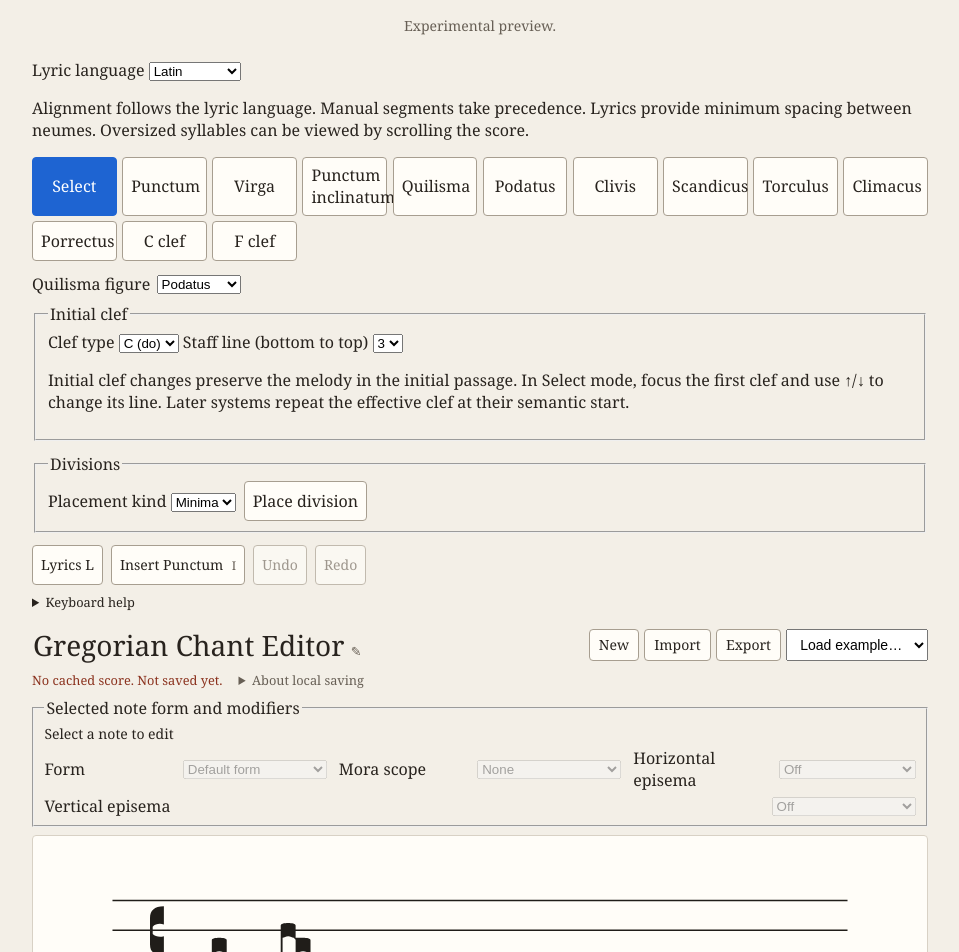
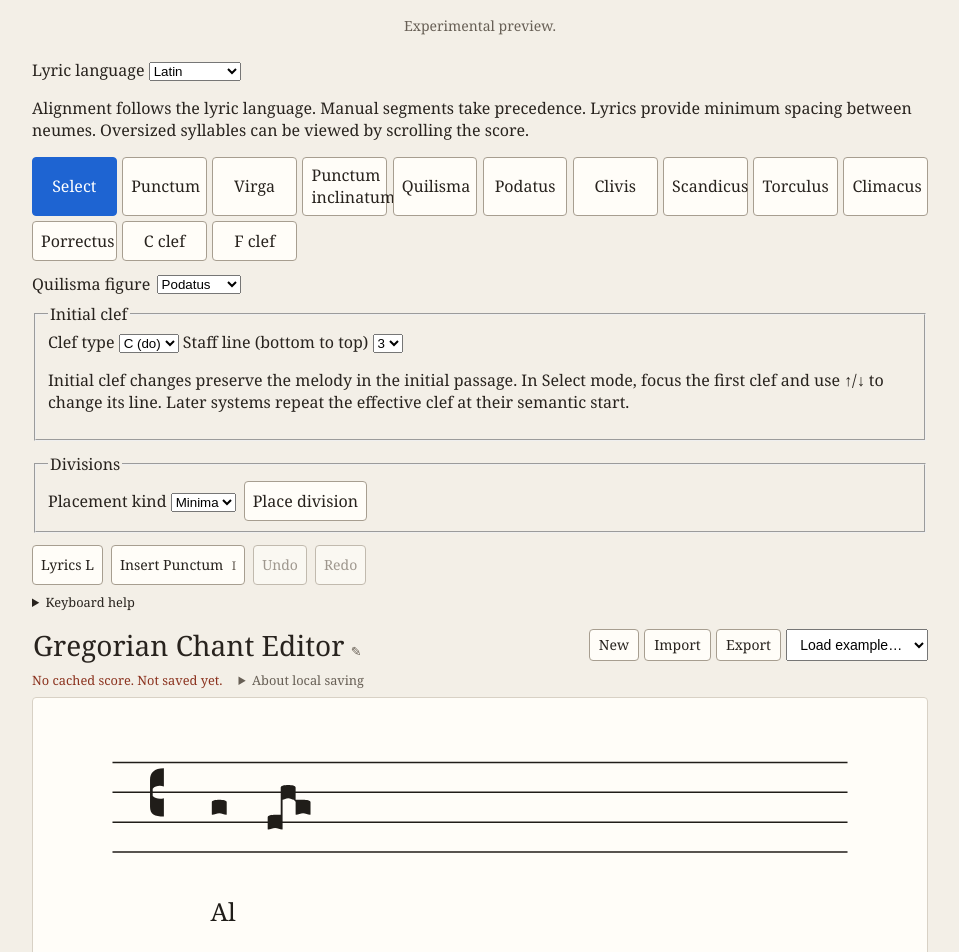
Before and after one commit to OceanOSdev/gregorian-chant-editor, a React (Vite) app: page / in a window 1280 px wide. Shown: the top 952 px of the page, without its empty margins (160-1119 px from the left). Built offline with nearby package versions, Linux system fonts and the light colour scheme.

Commit message:
refactor: consolidate selected-note property editing

```diff
--- a/src/App.css
+++ b/src/App.css
@@ -500,36 +500,6 @@ kbd {
   font-size: 0.875rem;
 }
 
-.note-modifiers {
-  min-width: 0;
-  margin: 0 0 0.5rem;
-  padding: 0.35rem 0.65rem 0.5rem;
-}
-.note-modifiers__target {
-  white-space: nowrap;
-  overflow: hidden;
-  text-overflow: ellipsis;
-  margin: 0 0 0.25rem;
-  font-size: 0.875rem;
-}
-.note-modifiers__controls {
-  display: flex;
-  flex-wrap: wrap;
-  gap: 0.25rem 0.75rem;
-}
-.note-modifiers__controls label {
-  display: flex;
-  flex: 1 1 17rem;
-  min-width: 0;
-  align-items: center;
-  justify-content: space-between;
-  gap: 0.25rem;
-}
-.note-modifiers__controls select {
-  width: 9rem;
-  min-width: 0;
-}
-
 .quilisma-figure {
   display: flex;
   flex-wrap: wrap;
--- a/src/editor/components/ChantEditor.tsx
+++ b/src/editor/components/ChantEditor.tsx
@@ -2,14 +2,10 @@ import {
   NoteContextToolbar,
   type NoteContextToolbarHandle,
 } from './NoteContextToolbar';
-import {
-  allowedNoteForms,
-  isNoteForm,
-  noteFormLabels,
-} from '../domain/note-forms';
+import { noteFormLabels } from '../domain/note-forms';
 import { updateNoteForm } from '../commands/update-note-form';
 import { entryAppearance, toolNoteForm } from '../state/editor-tool';
-import { getMoraScope, moraChoices, type MoraScope } from '../domain/mora';
+import type { MoraScope } from '../domain/mora';
 import {
   updateMoraScope,
   updateNoteModifiers,
@@ -29,7 +25,7 @@ import { isPlacementTool } from '../state/editor-tool';
 import { buildDivisionGeometry } from '../layout/division-geometry';
 import { resolveScoreSlot } from '../interaction/resolve-score-slot';
 import { isDivisionKind } from '../domain/divisions';
-import type { DivisionKind } from '../domain/chant-document';
+import type { DivisionKind, NoteForm } from '../domain/chant-document';
 import { useLyricMeasurement } from '../rendering/use-lyric-measurement';
 import {
   updateLyricLanguage,
@@ -176,6 +172,13 @@ export function ChantEditor({ document: initialDocument }: ChantEditorProps) {
     !session.lyricMove &&
     !session.clefTransaction,
   );
+  function changeNoteForm(form: NoteForm | undefined) {
+    if (!selectedNote) return;
+    dispatch({
+      type: 'engraving-edit',
+      edit: (document) => updateNoteForm(document, selectedNote.id, form),
+    });
+  }
   function changeMoraScope(scope: MoraScope) {
     if (!selectedNoteLocation) return;
     dispatch({
@@ -1019,128 +1022,6 @@ export function ChantEditor({ document: initialDocument }: ChantEditorProps) {
         recoverySource={persistence.recoverySource}
       />
       <ClefChangeControls session={session} dispatch={dispatch} />
-      <fieldset
-        className="note-modifiers"
-        aria-describedby="note-modifier-target"
-        disabled={
-          !selectedNote ||
-          placing ||
-          !!session.pendingHistory ||
-          !!session.lyricMove ||
-          !!session.clefTransaction
-        }
-      >
-        <legend>Selected note form and modifiers</legend>
-        <p
-          id="note-modifier-target"
-          className="note-modifiers__target"
-          title={session.noteFormError ?? undefined}
-        >
-          {session.noteFormError
-            ? 'Edit rejected: preserve the form’s partners.'
-            : selectedNoteLocation
-              ? selectedNoteLocation.neume.kind +
-                ' mora scope; form and episemata on note ' +
-                (selectedNoteLocation.noteIndex + 1)
-              : 'Select a note to edit'}
-        </p>
-        <div className="note-modifiers__controls">
-          <label>
-            Form{' '}
-            <select
-              aria-label="Form"
-              value={selectedNote?.form ?? 'default'}
-              disabled={
-                !selectedNoteLocation ||
-                !allowedNoteForms(
-                  selectedNoteLocation.neume.kind,
-                  selectedNoteLocation.noteIndex,
-                ).length
-              }
-              onChange={(event) => {
-                if (!selectedNote) return;
-                const value = event.target.value;
-                if (value !== 'default' && !isNoteForm(value)) return;
-                dispatch({
-                  type: 'engraving-edit',
-                  edit: (document) =>
-                    updateNoteForm(
-                      document,
-                      selectedNote.id,
-                      value === 'default' ? undefined : value,
-                    ),
-                });
-              }}
-            >
-              <option value="default">Default form</option>
-              {(selectedNoteLocation
-                ? allowedNoteForms(
-                    selectedNoteLocation.neume.kind,
-                    selectedNoteLocation.noteIndex,
-                  )
-                : []
-              ).map((form) => (
-                <option key={form} value={form}>
-                  {noteFormLabels[form]}
-                </option>
-              ))}
-            </select>
-          </label>
-          <label>
-            Mora scope{' '}
-            <select
-              aria-label="Mora scope"
-              aria-describedby="note-modifier-target"
-              value={
-                selectedNoteLocation
-                  ? (getMoraScope(selectedNoteLocation.neume) ?? 'none')
-                  : 'none'
-              }
-              onChange={(event) => {
-                if (!selectedNoteLocation) return;
-                const choice = moraChoices(
-                  selectedNoteLocation.neume.kind,
-                ).find((c) => c.value === event.target.value);
-                if (choice) changeMoraScope(choice.value);
-              }}
-            >
-              {moraChoices(selectedNoteLocation?.neume.kind ?? 'punctum').map(
-                (choice) => (
-                  <option key={choice.value} value={choice.value}>
-                    {choice.label}
-                  </option>
-                ),
-              )}
-            </select>
-          </label>{' '}
-          <label>
-            Horizontal episema{' '}
-            <select
-              aria-label="Horizontal episema"
-              value={selectedNote?.episema ? 'on' : 'off'}
-              onChange={(event) => {
-                changeEpisema('episema', event.target.value === 'on');
-              }}
-            >
-              <option value="off">Off</option>
-              <option value="on">On</option>
-            </select>
-          </label>
-          <label>
-            Vertical episema{' '}
-            <select
-              aria-label="Vertical episema"
-              value={selectedNote?.verticalEpisema ? 'on' : 'off'}
-              onChange={(event) => {
-                changeEpisema('verticalEpisema', event.target.value === 'on');
-              }}
-            >
-              <option value="off">Off</option>
-              <option value="on">On</option>
-            </select>
-          </label>
-        </div>
-      </fieldset>
       {activeTool.kind === 'place-clef' ? (
         <div className="clef-placement-help">
           <span>{placementDescription}</span>{' '}
@@ -1327,14 +1208,15 @@ export function ChantEditor({ document: initialDocument }: ChantEditorProps) {
                 focusNoteId: invokingNoteId,
               })
             }
-            onDeleteNote={(noteId) =>
+            onDeleteNote={(noteId) => {
+              noteToolbar.current?.show();
               dispatch({
                 type: 'edit',
                 formDeletionNoteId: noteId,
                 edit: (document) => deleteNote(document, noteId),
                 clearSelection: true,
-              })
-            }
+              });
+            }}
             onDeleteNeume={(neumeId) =>
               dispatch({
                 type: 'edit',
@@ -1356,6 +1238,8 @@ export function ChantEditor({ document: initialDocument }: ChantEditorProps) {
             neume={selectedNoteLocation.neume}
             layout={layout}
             getNoteElement={getSelectedNoteElement}
+            onFormChange={changeNoteForm}
+            formError={session.noteFormError}
             onMoraChange={changeMoraScope}
             onEpisemaChange={changeEpisema}
             onHistory={navigateHistory}
@@ -1393,7 +1277,7 @@ export function ChantEditor({ document: initialDocument }: ChantEditorProps) {
           }
         />
       </div>
-      {session.noteFormError ? (
+      {session.noteFormError && !noteToolbarAvailable ? (
         <p className="note-form-error" role="alert">
           {session.noteFormError}
         </p>
--- a/src/editor/components/NoteContextToolbar.css
+++ b/src/editor/components/NoteContextToolbar.css
@@ -54,3 +54,18 @@
   outline: 2px solid #1e64d2;
   outline-offset: 2px;
 }
+
+.note-context-toolbar__help,
+.note-context-toolbar__error {
+  margin: 0.25rem 0;
+  font-size: 0.8rem;
+}
+.note-context-toolbar__help {
+  color: #675f55;
+}
+.note-context-toolbar__error {
+  color: #a42018;
+}
+.note-context-toolbar select:disabled {
+  opacity: 0.7;
+}
--- a/src/editor/rendering/ScoreSvg.tsx
+++ b/src/editor/rendering/ScoreSvg.tsx
@@ -481,8 +481,8 @@ export function ScoreSvg({
       </desc>
       <desc id="whole-neume-selection-instruction">
         {wholeNeumeSelectionInstruction} When a note is selected, Tab opens its
-        nearby markings. Escape in the markings closes them and returns to the
-        note.
+        nearby properties. Escape in the properties closes them and returns to
+        the note.
       </desc>
 
       {layout.systems.map((system) => (
```
Also changed, not shown: src/editor/components/NoteContextToolbar.tsx (+66 -7 lines), 14 other files (tests, documents, lock files or other folders).
